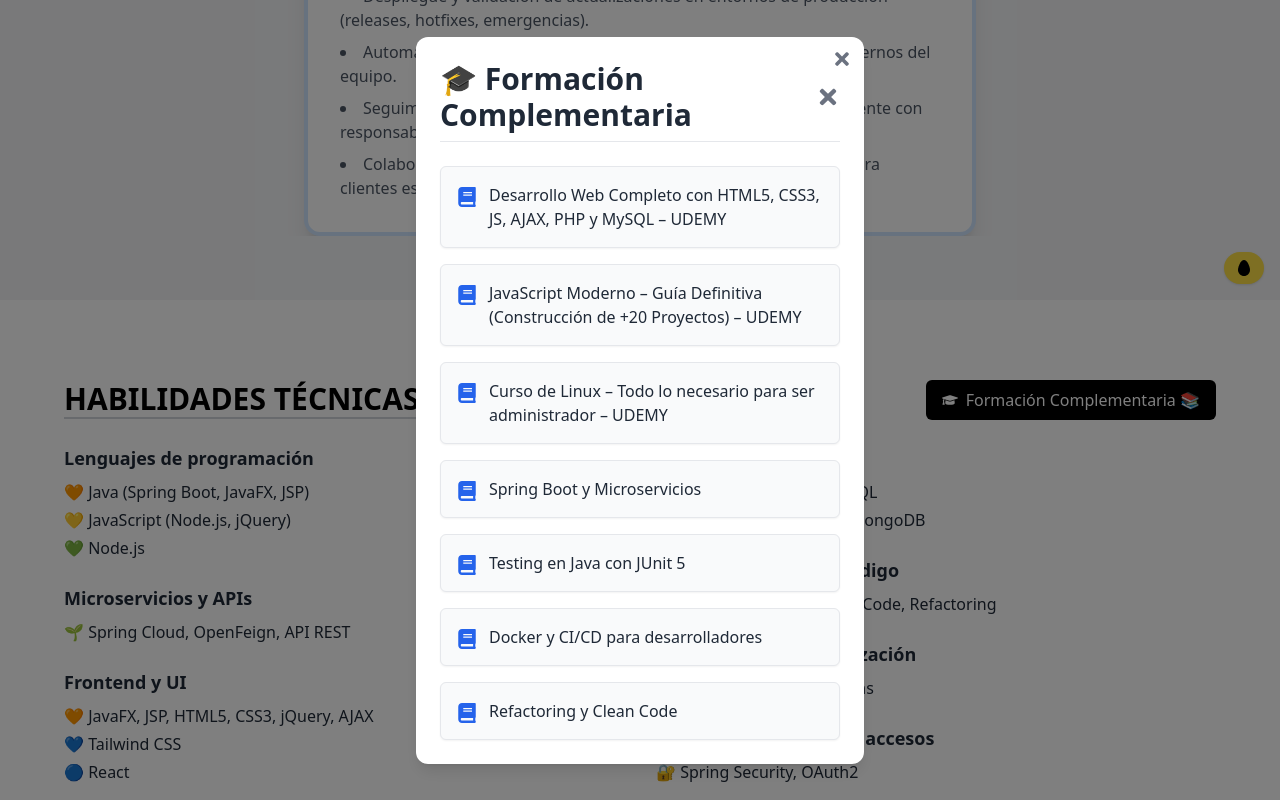
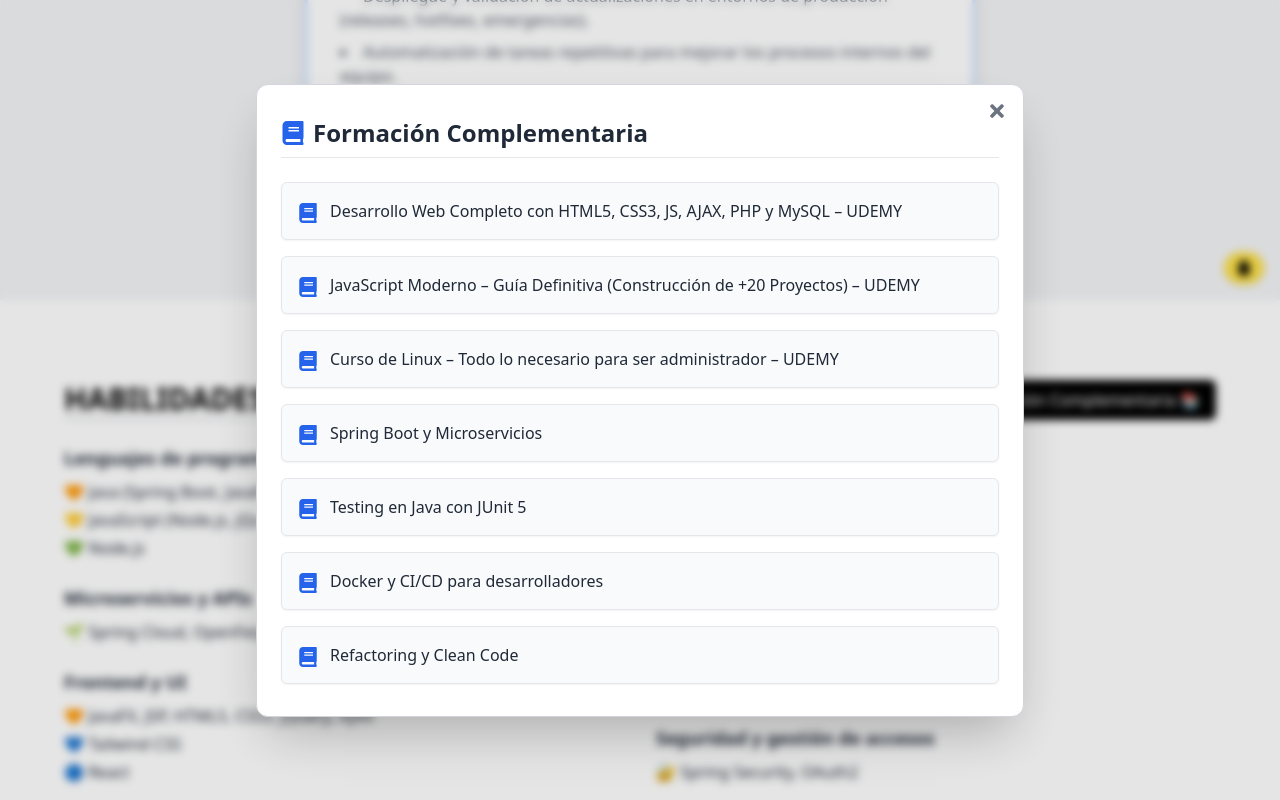
Before and after one commit to JppAvila/CVreact, a React (Vite) app: page / in a window 1280 px wide. Both pictures are taken after a click on the button "Formación Complementaria 📚". Shown: the part 1556-2356 px from the top of the page. Built offline with nearby package versions, Linux system fonts and the light colour scheme.

Commit message:
Update Skills easter egg explanation

```diff
--- a/src/components/FormacionComplementaria.jsx
+++ b/src/components/FormacionComplementaria.jsx
@@ -12,15 +12,17 @@
 
 export default function FormacionComplementaria({ onClose }) {
   return (
-    <div className="text-gray-800">
-      <div className="flex justify-between items-center mb-6 border-b pb-2">
-        <h3 className="text-3xl font-bold">🎓 Formación Complementaria</h3>
+    <div className="fixed inset-0 z-30 flex items-center justify-center p-4 bg-black/10 backdrop-blur-sm">
+      <div className="relative bg-white max-w-3xl w-full rounded-xl shadow-2xl border border-gray-300 px-6 py-8 animate-fadeInScale text-gray-800">
         <button
           onClick={onClose}
-          className="text-gray-500 hover:text-red-500 text-2xl transition"
+          className="absolute top-4 right-4 text-gray-500 hover:text-red-500 text-xl"
         >
           <FaTimes />
         </button>
+        <div className="flex items-center gap-2 mb-6 border-b pb-2">
+          <FaBook className="text-blue-600 text-2xl" />
+          <h3 className="text-2xl font-bold">Formación Complementaria</h3>
         </div>
 
         <div className="space-y-4">
@@ -37,5 +39,6 @@
           ))}
         </div>
       </div>
+    </div>
   );
 }
--- a/src/components/Skills.jsx
+++ b/src/components/Skills.jsx
@@ -1,7 +1,6 @@
 import { useState } from "react";
 import { FaGraduationCap, FaEgg, FaTimes } from "react-icons/fa";
 import FormacionComplementaria from "./FormacionComplementaria";
-import Modal from "./Modal";
 
 export default function SkillsSection() {
   const [showEgg, setShowEgg] = useState(false);
@@ -78,9 +77,7 @@
 
       {/* Formacion Complementaria Modal */}
       {showFormacion && (
-        <Modal onClose={() => setShowFormacion(false)}>
-          <FormacionComplementaria onClose={() => setShowFormacion(false)} />
-        </Modal>
+        <FormacionComplementaria onClose={() => setShowFormacion(false)} />
       )}
 
       {/* Easter Egg Button */}
@@ -104,11 +101,13 @@
             </button>
             <h3 className="text-xl font-bold mb-2">🥚 ¿Cómo está hecho este componente?</h3>
             <ul className="text-sm list-disc pl-5 space-y-1">
-              <li><strong>React:</strong> Componente funcional simple con `useState`</li>
-              <li><strong>Tailwind CSS:</strong> Sistema de diseño utilitario para layout, espaciado, colores</li>
-              <li><strong>Diseño:</strong> Grid responsiva y clases semánticas para dividir columnas</li>
+              <li><strong>React:</strong> Componente funcional con `useState` para gestionar modales</li>
+              <li><strong>Tailwind CSS:</strong> Estilos utilitarios y diseño responsive</li>
+              <li>
+                <strong>Ventanas modales:</strong> Formación Complementaria se abre con el mismo diseño que Proyectos Destacados
+              </li>
               <li><strong>Iconos:</strong> `react-icons` para representar tecnologías</li>
-              <li><strong>Easter Egg:</strong> Botón absoluto, modal informativo sobre construcción técnica</li>
+              <li><strong>Easter Egg:</strong> Botón flotante que muestra esta explicación</li>
             </ul>
           </div>
         </div>
```
Also changed, not shown: 1 other file (tests, documents, lock files or other folders). Lines whose indentation alone changed are shown as unchanged.
